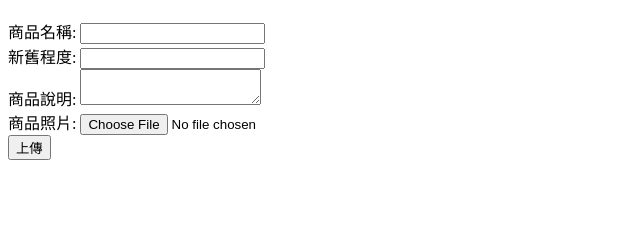
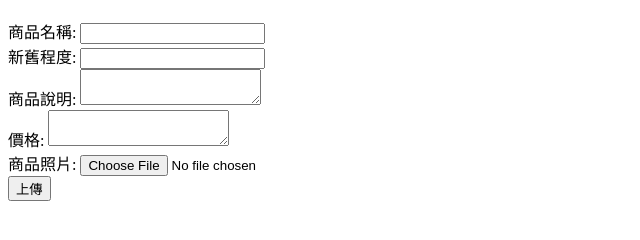
Before and after one commit to D1249326/sgtpTTTest, a website: page public/addProduct.html in a window 1280 px wide. Shown: the part 70-310 px from the top of the page, without its empty margins (0-640 px from the left). Drawn offline with Linux system fonts and the light colour scheme.

Commit message:
加入商品頁面加入輸入價格

```diff
--- a/public/addProduct.html
+++ b/public/addProduct.html
@@ -10,6 +10,7 @@
     <label>商品名稱: <input type="text" name="name" required></label><br>
     <label>新舊程度: <input type="text" name="condition" required></label><br>
     <label>商品說明: <textarea name="description" required></textarea></label><br>
+    <label>價格: <textarea name="price" required></textarea></label><br>
     <label>商品照片: <input type="file" name="picture" accept="image/*" required></label><br>
     <button type="submit">上傳</button>
   </form>
```
